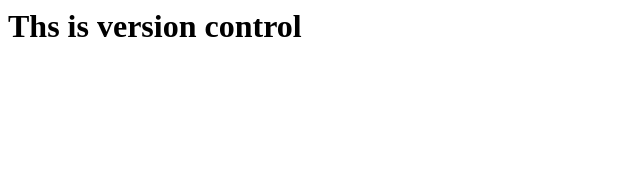
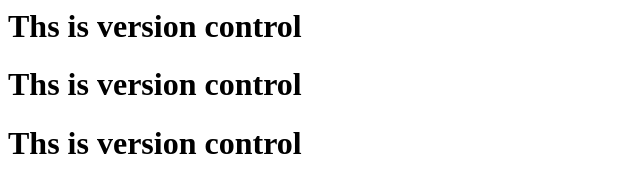
Before and after one commit to dhruvil98/version, a plain HTML site: page index.html in a window 1280 px wide. Shown: the whole page, without its empty margins (0-640 px from the left). Drawn offline with Linux system fonts and the light colour scheme.

Commit message:
commit me

```diff
--- a/index.html
+++ b/index.html
@@ -3,5 +3,11 @@
 <h1>
 Ths is version control
 </h1>
+<h1>
+Ths is version control
+</h1>
+<h1>
+Ths is version control
+</h1>
 </body>
 </html>
```
